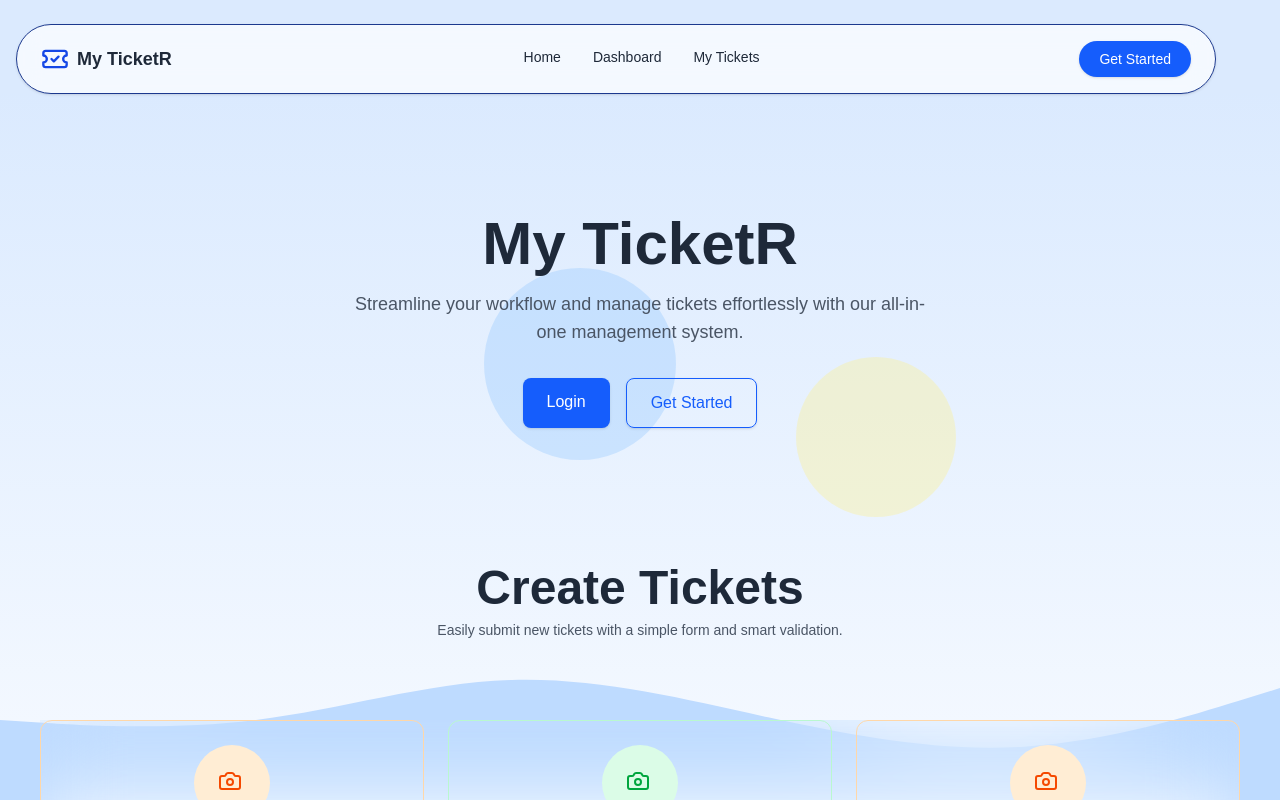
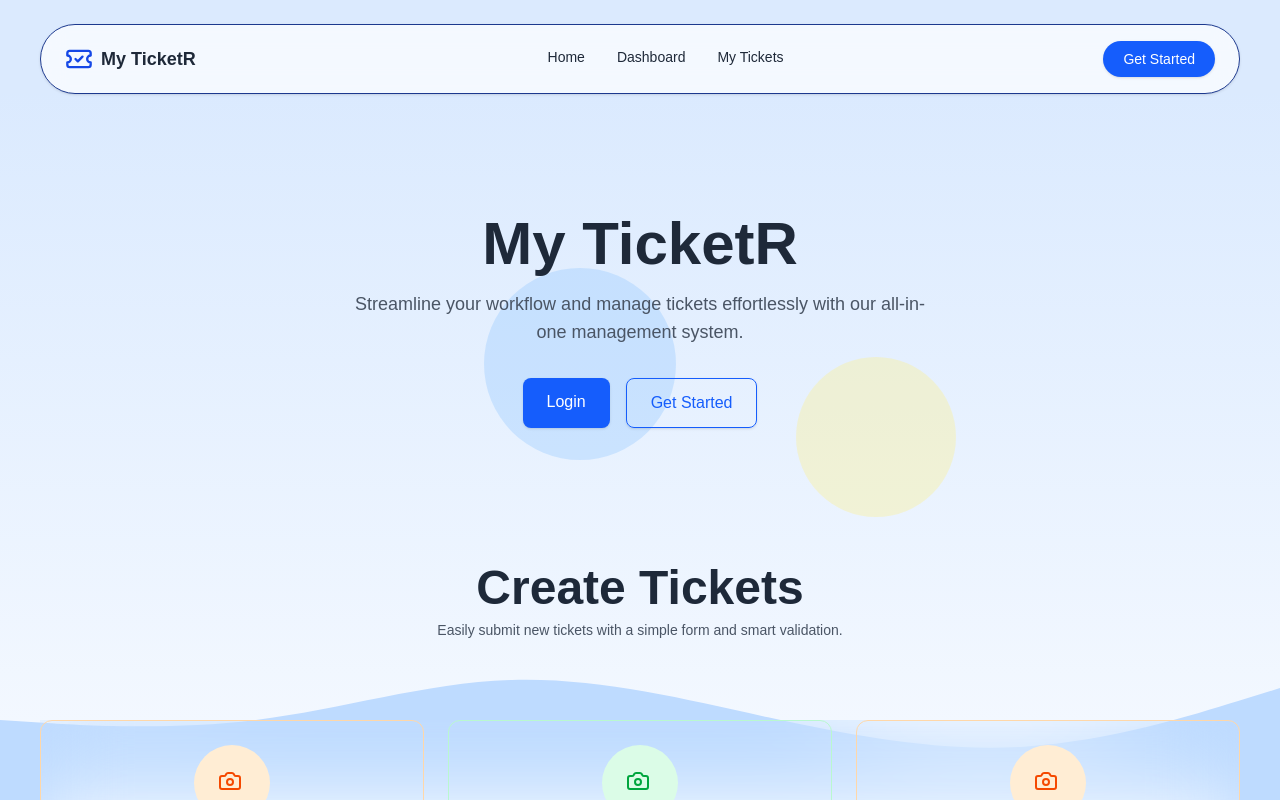
Before and after one commit to joelani/MY-TICKETR, a React (Vite) app in the folder react-v/: page / in a window 1280 px wide. Shown: the top 800 px of the page. Built offline with nearby package versions, Linux system fonts and the light colour scheme.

Commit message:
React Navbar Adjusted

```diff
--- a/react-v/src/components/Navbar.jsx
+++ b/react-v/src/components/Navbar.jsx
@@ -98,7 +98,7 @@ const Navbar = () => {
   const toggleMenu = () => setIsOpen((prev) => !prev);
 
   return (
-    <nav className="max-w-[1200px] mt-6 flex items-center justify-between mx-4 border border-blue-900 px-6 py-4 rounded-full text-gray-800 text-sm relative bg-white/70 backdrop-blur-md shadow-sm">
+    <nav className="max-w-[1200px] mt-6 flex items-center justify-between mx-4 border border-blue-900 px-6 py-4 rounded-full text-gray-800 text-sm relative bg-white/70 backdrop-blur-md shadow-sm mx-auto">
       {/* Logo */}
       <Link to="/" className="flex items-center gap-2">
         <TicketCheck width="28" height="28" className="text-blue-700" />
```
